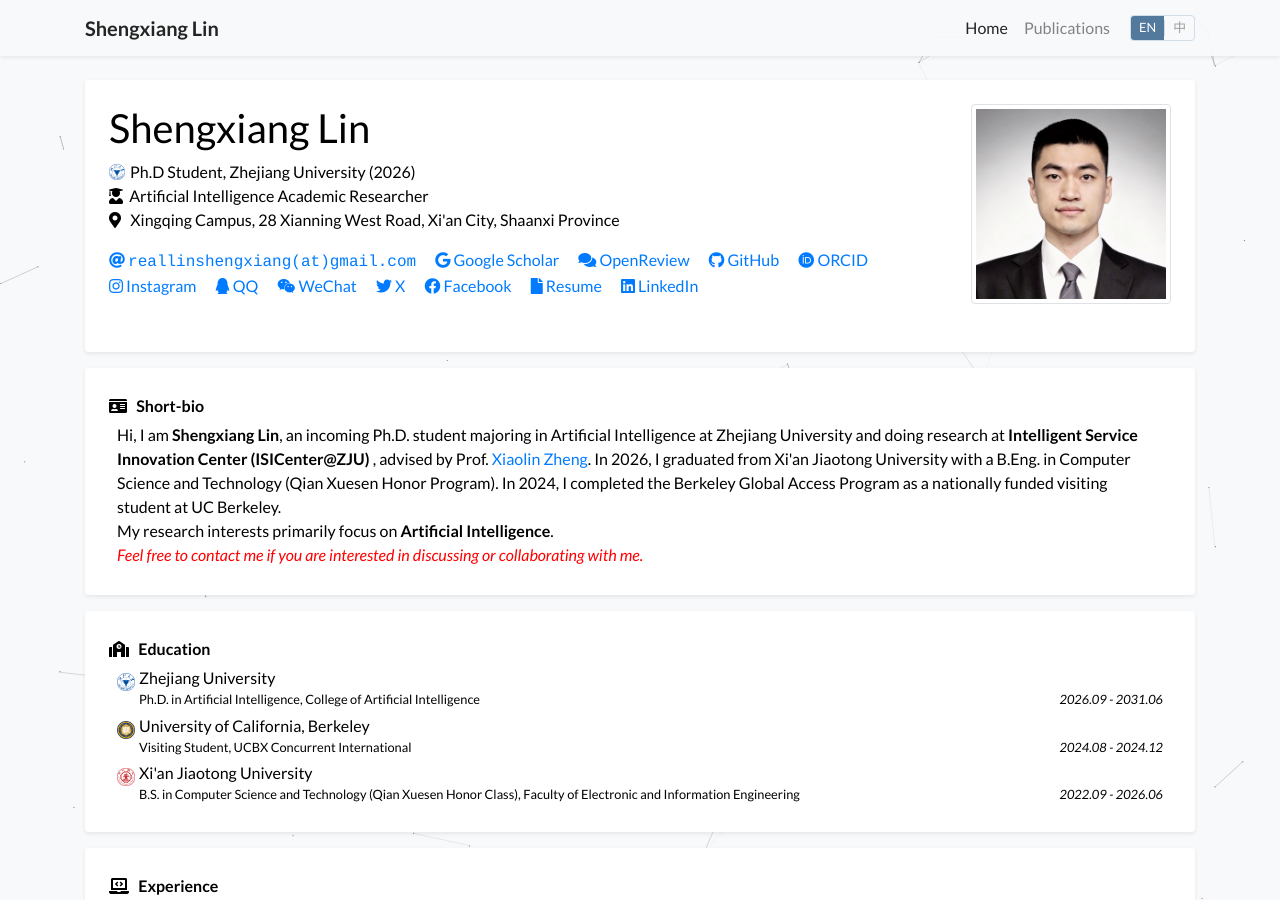
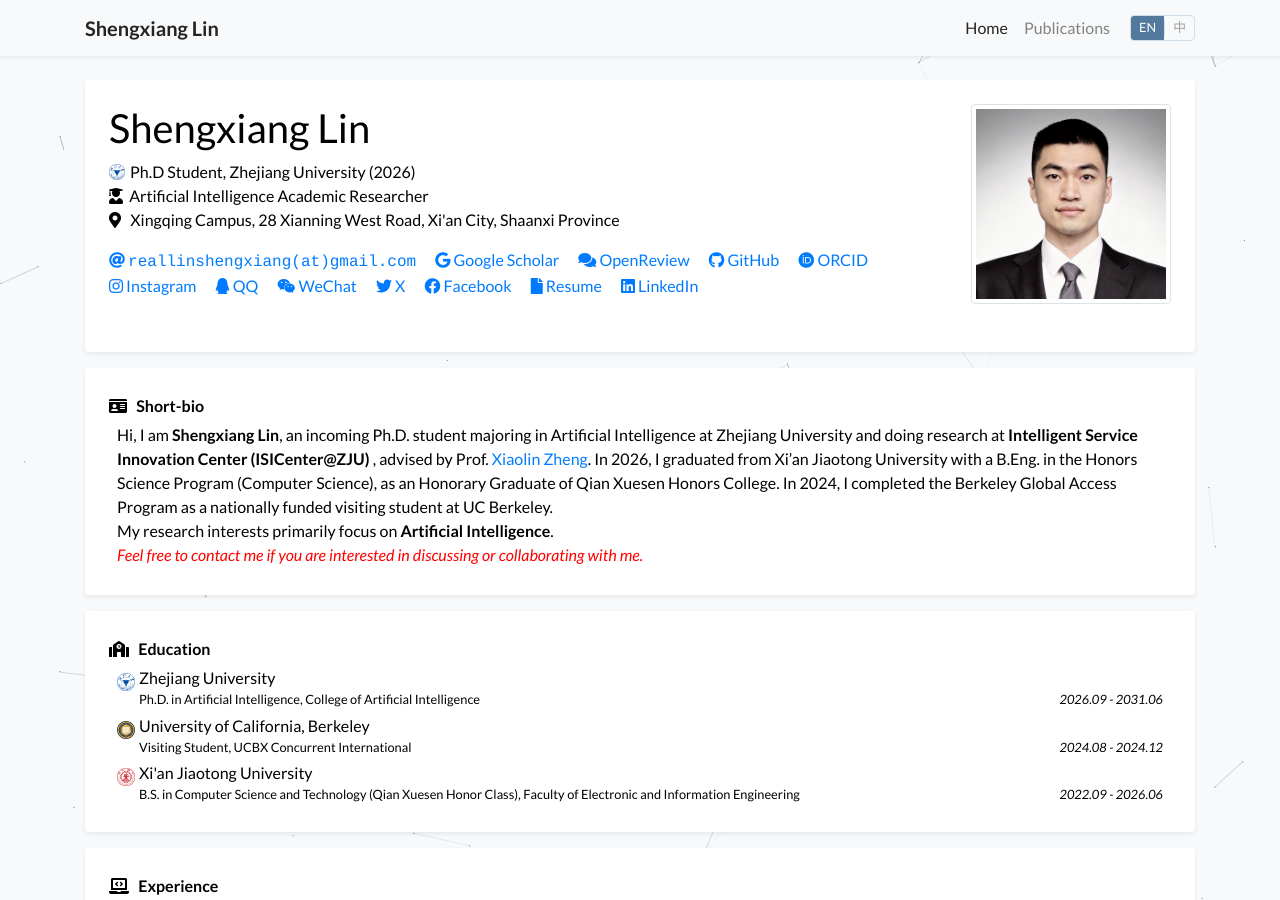
Before and after one commit to Shengxiang-Lin/Shengxiang-Lin.github.io, a Jekyll site: the page built from index.html, in a window 1280 px wide and 900 px high. Built offline with Jekyll 4.4.1, drawn with Linux system fonts in a browser that asks for light colours; a style sheet for code colours, icons or effects is not loaded.

Commit message:
Update profile.yml

```diff
--- a/_data/profile.yml
+++ b/_data/profile.yml
@@ -33,14 +33,14 @@ orcid: 0009-0006-5550-1488
 
 short_bio: >-
   Hi, I am <strong>Shengxiang Lin</strong>, an incoming Ph.D. student majoring in Artificial Intelligence at Zhejiang University and doing research at <strong>Intelligent Service Innovation Center (ISICenter@ZJU) </strong>, advised by Prof. <a href="https://scholar.google.com/citations?user=MY23M60AAAAJ">Xiaolin Zheng</a>.
-  In 2026, I graduated from Xi'an Jiaotong University with a B.Eng. in Computer Science and Technology (Qian Xuesen Honor Program).
+  In 2026, I graduated from Xi’an Jiaotong University with a B.Eng. in the Honors Science Program (Computer Science), as an Honorary Graduate of Qian Xuesen Honors College.
   In 2024, I completed the Berkeley Global Access Program as a nationally funded visiting student at UC Berkeley.
   <br> My research interests primarily focus on <strong>Artificial Intelligence</strong>.
   <br> <span style="color: red; font-style: italic;">Feel free to contact me if you are interested in discussing or collaborating with me.</span>
 
 short_bio_zh: >-
   你好，我是<strong>林圣翔</strong>，即将就读浙江大学人工智能专业的博士研究生，并在<strong>智能服务创新中心</strong>进行研究，导师为<a href="https://scholar.google.com/citations?user=MY23M60AAAAJ">郑小林教授</a>。
-  2026年，我于西安交通大学取得计算机科学与技术（国家拔尖计划）专业工学学士学位。
+  2026年，我于西安交通大学获得计算机科学与技术（国家拔尖计划）专业工学学士学位，并作为钱学森学院的荣誉毕业生毕业。
   2024年秋季学期，我参加了加州大学伯克利分校的交流学习项目。
   <br> 我的研究兴趣主要集中在<strong>可信人工智能</strong>领域。
   <br> <span style="color: red; font-style: italic;">如果您有兴趣与我讨论或合作，请随时与我联系。</span>
```
